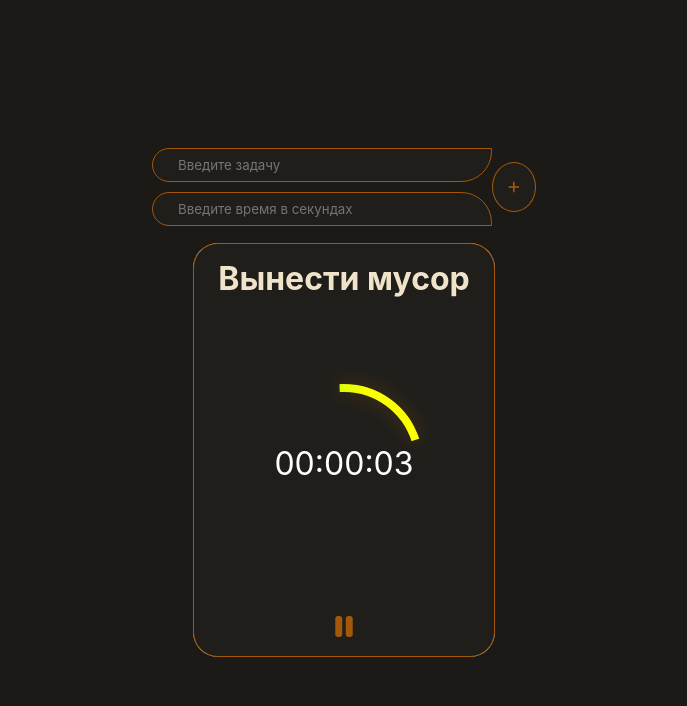
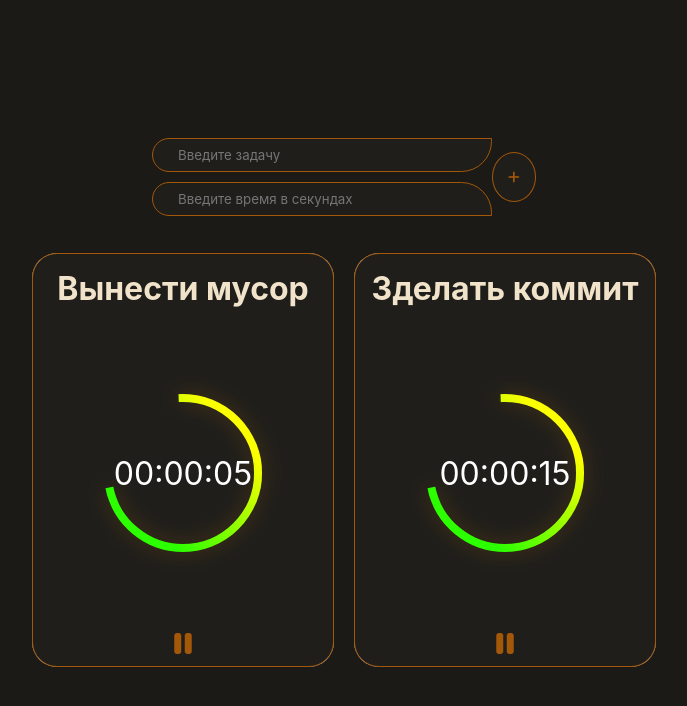
Before and after one commit to Kalachinskii/TimerTask, a React (Vite) app: page / in a window 1280 px wide. Shown: the top 706 px of the page, without its empty margins (296-983 px from the left). Built offline with nearby package versions, Linux system fonts and the light colour scheme.

Commit message:
fix: реализация 1 анимации, 2 и более неработают коректно

```diff
--- a/package.json
+++ b/package.json
@@ -11,7 +11,8 @@
   },
   "dependencies": {
     "react": "^19.0.0",
-    "react-dom": "^19.0.0"
+    "react-dom": "^19.0.0",
+    "sass": "^1.84.0"
   },
   "devDependencies": {
     "@eslint/js": "^9.19.0",
--- a/src/components/App/app.module.css
+++ b/src/components/App/app.module.css
@@ -13,3 +13,12 @@
   justify-content: center;
   align-items: center;
 }
+
+.box {
+  margin-top: 20px;
+  display: flex;
+  column-gap: 20px;
+  flex-wrap: wrap;
+  width: 90%;
+  justify-content: center;
+}
--- a/src/components/App/ui/App.jsx
+++ b/src/components/App/ui/App.jsx
@@ -9,7 +9,9 @@ export function App() {
   return (
     <div className={styles['app']}>
       <FormItem />
-      <TaskCard />
+      <div className={styles['box']}>
+        <TaskCard />
+      </div>
     </div>
   )
 }
--- a/src/components/Task/ui/TaskCard.jsx
+++ b/src/components/Task/ui/TaskCard.jsx
@@ -9,10 +9,23 @@ export function TaskCard() {
         setPlayPauseStatys(!playPauseStatys);
     }
 
+    // задачи
+    const data = [{task: 'Вынести мусор', time: '10', id: 1},
+        {task: 'Зделать коммит', time: '20', id: 2},
+        // {task: 'Поза страуса', time: '40', id: 3},
+        // {task: 'Поза', time: '40', id: 4},
+        // {task: 'Поза 2', time: '40', id: 5},
+        // {task: 'Зделать коммит', time: '750', id: 6},
+        // {task: 'Поза страуса', time: '40', id: 7},
+        // {task: 'Поза', time: '40', id: 8},
+        // {task: 'Поза 2', time: '40', id: 9},
+    ]
+
     return (
-        <div className={styles['task-card']}>
-            <h1>Вынести мусор</h1>
-            <Timer stopTime={playPauseStatys}/>
+        data.map(el => (
+            <div key={el.id} className={styles['task-card']}>
+            <h1>{el.task}</h1>
+            <Timer stopTime={playPauseStatys} seconds={el.time} id={el.id}/>
             <div className={styles['btn-card']}>
                 <button onClick={togleImg}>
                     {!playPauseStatys && <i class="fa-solid fa-pause"></i>}
@@ -21,5 +34,6 @@ export function TaskCard() {
                 {/* <i class="fa-solid fa-medal"></i> */}
             </div>
         </div>
+        ))
     );
 }
--- /dev/null
+++ b/src/components/Timer/time.scss
@@ -0,0 +1,19 @@
+$id-time: (
+    1: 40,
+    2: 30,
+);
+
+.time {
+    @each $id, $time in $id-time {
+        // .message--primary
+        // &--#{$status} = --primary
+        &--#{$id} {
+            background: $time;
+        }
+    }
+}
+/*
+.time--1 {
+    background: 40;
+}
+*/
--- a/src/components/Timer/timer.module.css
+++ b/src/components/Timer/timer.module.css
@@ -55,10 +55,10 @@
 }
 
 .stop-one {
-    stop-color: #2bff00; /* Зеленый */
+    stop-color: #2bff00;
     stop-opacity: 1;
 }
 .stop-mid {
-    stop-color: #fbff00; /* Желтый как промежуточный цвет */
+    stop-color: #fbff00;
     stop-opacity: 1;
 }
--- a/src/components/Timer/ui/Timer.jsx
+++ b/src/components/Timer/ui/Timer.jsx
@@ -1,9 +1,10 @@
 import { useEffect, useState } from 'react';
 import styles from '../timer.module.css';
+// import '../time.sass';
 
-export function Timer() {
+export function Timer({seconds, id}) {
     // время таймера+анимации
-    const [time, setTime] = useState(10);
+    const [time, setTime] = useState(seconds);
 
     // таймер
     useEffect(() => {
@@ -21,7 +22,10 @@ export function Timer() {
 
     // цветовая схема таймера
     useEffect(() => {
-        document.documentElement.style.setProperty('--my-variable', `${time}s`);
+        document.documentElement.style.setProperty(`--my-variable`, `${time}s`);
+        // одиночный вывод, при отслеживании time некоректно работает
+        // одиночный вывод для 1 карточки работает хорошо
+        // для 2 и более график вырисовываеться по последниму элементу массива т.к. перезаписывает --my-variable
     }, [])
 
     return (
```
Also changed, not shown: 1 other file (tests, documents, lock files or other folders).
